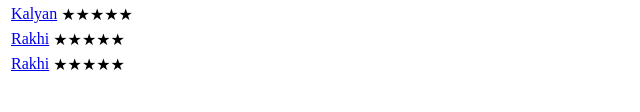
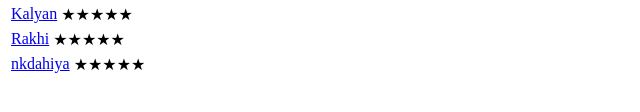
Before and after one commit to jimmyarora/cv, a plain HTML site: page index.html in a window 1280 px wide. Shown: the part 346-458 px from the top of the page, 0-640 px from the left. Drawn offline with Linux system fonts and the light colour scheme.

Commit message:
nkdahiya2

```diff
--- a/index.html
+++ b/index.html
@@ -104,7 +104,7 @@
 
   <table>
     <td>
-      <a href="nkdahiya.html">Rakhi</a>
+      <a href="nkdahiya.html">nkdahiya</a>
     </td>
     <td>
       ★★★★★
```
